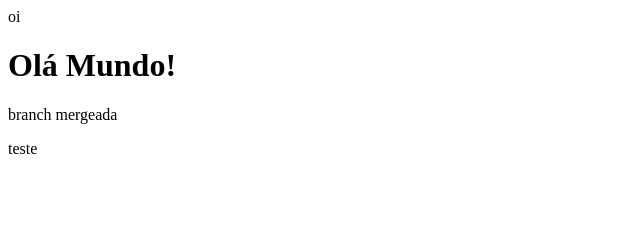
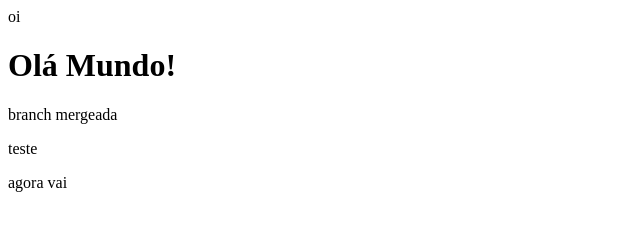
Before and after one commit to JefKazuma/teste-git, a plain HTML site: page index.html in a window 1280 px wide. Shown: the full height of the page, 0-640 px from the left. Drawn offline with Linux system fonts and the light colour scheme.

Commit message:
Teste agora vai

```diff
--- a/index.html
+++ b/index.html
@@ -10,5 +10,6 @@
     <h1>Olá Mundo!</h1>
     <p>branch mergeada</p>
     <p>teste</p>
+    <p>agora vai</p>
   </body>
 </html>
```
